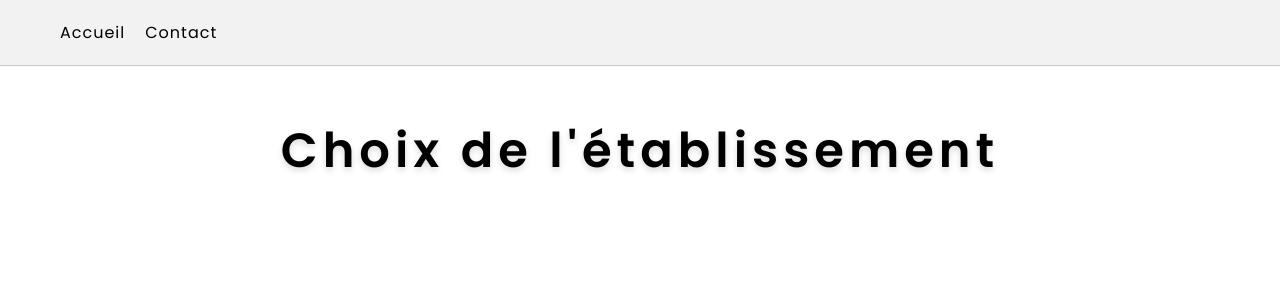
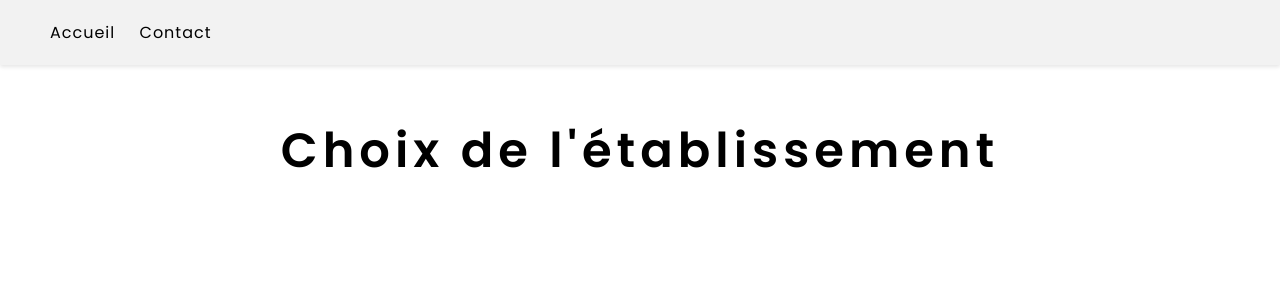
Before and after one commit to truuue/PhotoVernhet, a Flask app: page /school in a window 1280 px wide. Shown: the top 300 px of the page. Run offline with Flask 3, Linux system fonts and the light colour scheme.

Commit message:
Update navbar styles in School_style.css

```diff
--- a/static/css/School_style.css
+++ b/static/css/School_style.css
@@ -12,22 +12,21 @@ html {
 }
 
 #navbar {
+    top: 0;
+    width: 100%;
     cursor: pointer;
-    position: relative;
-    display: flex;
-    justify-content: left;
-    overflow: hidden;
-    padding: 20px 50px;
+    padding: 1.25rem 3.125rem;
     background-color: #f2f2f2;
-    box-shadow: 0 1px 1px rgba(0, 0, 0, 0.2);
+    box-shadow: 0 2px 4px rgba(0, 0, 0, 0.1);
 }
 
 #navbar a {
-    margin: 0 10px;
+    margin-right: 1.25rem;
     text-decoration: none;
     color: black;
     font-size: 1rem;
     letter-spacing: 1px;
+    transition: color 0.3s;
 }
 
 #navbar a:hover {
@@ -39,7 +38,6 @@ h1 {
     font-weight: 600;
     letter-spacing: 5px;
     color: black;
-    text-shadow: 0 3px 6px rgba(0, 0, 0, 0.15);
     text-align: center;
     margin: 50px 0;
 }
```
